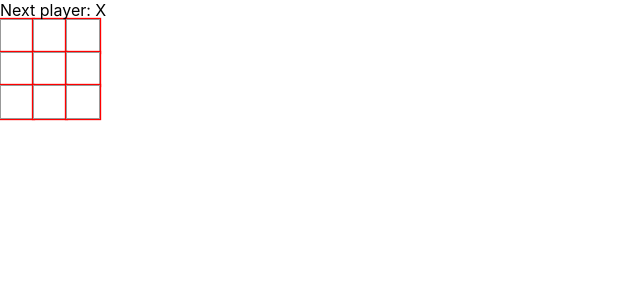
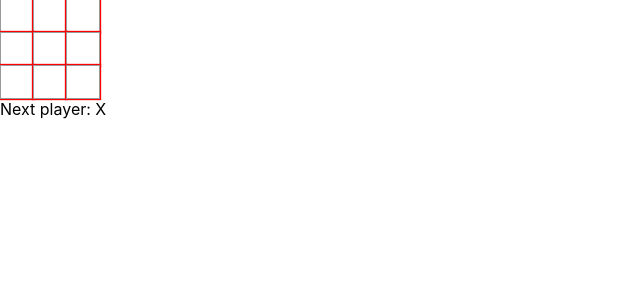
Before and after one commit to byzxc/react-deploy, a React (Create React App) app: page / in a window 1280 px wide. Shown: the top 300 px of the page, without its empty margins (0-640 px from the left). Built offline with nearby package versions, Linux system fonts and the light colour scheme.

Commit message:
- Moved game status to be handled by Game component instead of the board.

```diff
--- a/src/App.jsx
+++ b/src/App.jsx
@@ -1,12 +1,14 @@
-import './App.css';
-import React from 'react';
+import "./App.css";
+import React from "react";
 
 // TODO::
-// Ability to click the square once only to avoid it being overwritten
+// Button to retry, and reset the entire board
+
+// Button to retry
+function Retry() {}
 
 // Function to declaring a winner
-function calculateWinner(squares)
-{
+function calculateWinner(squares) {
   // Ways to win the 3x3 tic tac toe
   const lines = [
     [0, 1, 2],
@@ -18,13 +20,11 @@ function calculateWinner(squares)
     [0, 4, 8],
     [2, 4, 6],
   ];
-  for (let i = 0; i < lines.length; ++i)
-  {
+  for (let i = 0; i < lines.length; ++i) {
     // 1 row, 3 cols
-    const [a,b,c] = lines[i];
+    const [a, b, c] = lines[i];
     // As long as there is one diagonal or straight line same, the player wins.
-    if (squares[a] && squares[a] === squares[b] && squares[a] === squares[c])
-    {
+    if (squares[a] && squares[a] === squares[b] && squares[a] === squares[c]) {
       return squares[a];
     }
   }
@@ -35,8 +35,7 @@ function calculateWinner(squares)
 // It will set the State of the square to X
 // You will see X on the square
 // setState will automatically updates the child component inside of it
-function Square(props)
-{
+function Square(props) {
   return (
     <button className="square" onClick={props.onClick}>
       {props.value}
@@ -44,65 +43,21 @@ function Square(props)
   );
 }
 
-class Board extends React.Component
-{
-  // Create a constructor to create the board
-  // of an array of 9 squares to be null
-  // Default on the square is X by using the boolean xIsNext to see if to flip X or O
-  constructor(props)
-  {
-    super(props);
-    this.state = {
-      squares: Array(9).fill(null),
-      xIsNext: true,
-    };
-  }
-
-  // Define handeClick function
-  handleClick(i)
-  {
-    // Returns index 0 of the array if no number is passed in to slice();
-    // .slice() create a copy of the squares
-    // Using slice will benefit us in terms of ability to do undo
-    const squares = this.state.squares.slice();
-    squares[i] = this.state.xIsNext ? 'X' : 'O';
-
-    // This is essentially this((prevState) => ({stateName: prevState.stateName + 1}))
-    // This will allow to me toggle between O and X
-    this.setState({
-      squares: squares,
-      xIsNext: !this.state.xIsNext,
-    });
-  }
-
-  renderSquare(i)
-  {
+class Board extends React.Component {
+  renderSquare(i) {
     // Pass down a function from Board to Square,
     // so that the function will be called by Square when a square is clicked
     // Will call function Square that takes in argument of props
     return (
       <Square
-          value={this.state.squares[i]}
+        value={this.props.squares[i]}
         // Square will call onClick which will call Board.handleClick(i)
-          onClick={() => this.handleClick(i)}
+        onClick={() => this.props.onClick(i)}
       />
     );
   }
 
   render() {
-    const winner = calculateWinner(this.state.squares);
-    let status;
-    if (winner)
-    {
-        status = 'Winner: ' + winner;
-    }
-    else
-    {
-      // Depending on the state of xIsNext, we display X or O
-      status = 'Next player: ' + (this.state.xIsNext ? 'X' : 'O');
-    }
-
-
     return (
       <div>
         <div className="status">{status}</div>
@@ -126,17 +81,58 @@ class Board extends React.Component
   }
 }
 
-class Game extends React.Component
+class Game extends React.Component {
+  constructor(props) {
+    super(props);
+    this.state = {
+      // Game contains History member which is an array of squares of an array of 9
+      // contains a bool member xIsNext to keep track of whose turn it is
+      history: [
         {
-  render()
-  {
+          squares: Array(9).fill(null),
+        },
+      ],
+      xIsNext: true,
+    };
+  }
+
+  // Define handeClick function
+  handleClick(i) {
+    // Returns index 0 of the array if no number is passed in to slice();
+    // .slice() create a copy of the squares
+    // Using slice will benefit us in terms of ability to do undo
+    const squares = this.state.squares.slice();
+    squares[i] = this.state.xIsNext ? "X" : "O";
+
+    // This is essentially this((prevState) => ({stateName: prevState.stateName + 1}))
+    // This will allow to me toggle between O and X
+    this.setState({
+      squares: squares,
+      xIsNext: !this.state.xIsNext,
+    });
+  }
+
+  render() {
+    const history = this.state.history;
+    const current = history[history.length - 1];
+    const winner = calculateWinner(current.squares);
+    let status;
+    if (winner) {
+      status = "Winner: " + winner;
+    } else {
+      status = "Next player: " + (this.state.xIsNext ? "X" : "O");
+    }
+
     return (
       <div className="game">
         <div className="game-board">
-            <Board />
+          <Board
+            squares={current.squares}
+            onClick={(i) => this.handleClick(i)}
+          />
         </div>
         <div className="game-info">
-            <div>{/* status */}</div>
+          <div>{status}</div>
           <ol>{/* TODO */}</ol>
         </div>
       </div>
```
Lines whose indentation alone changed are shown as unchanged.
